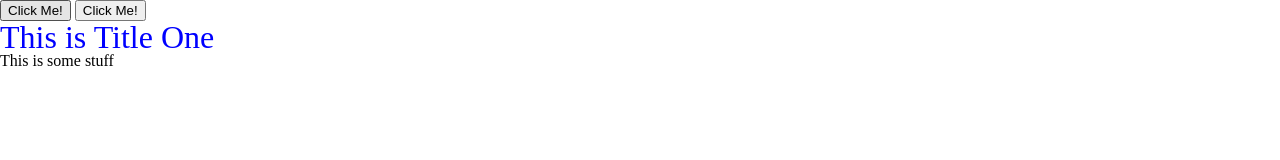
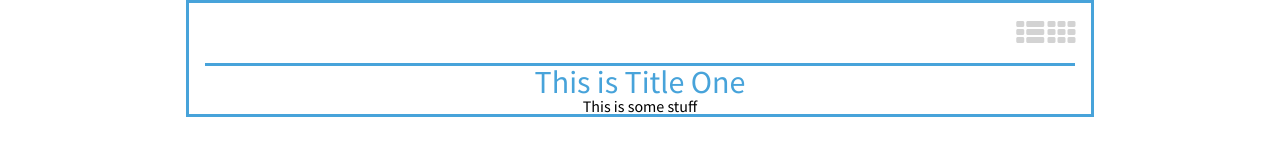
Before and after one commit to alexanderallis/ViewModeSwitch, a plain HTML site: page index.html in a window 1280 px wide. Drawn offline with Linux system fonts and the light colour scheme.

Commit message:
completely working funtinoality.

```diff
--- a/Assets/index.css
+++ b/Assets/index.css
@@ -1,13 +1,83 @@
+body{
+  font-family: 'Source Sans Pro', sans-serif;
+  width:71%;
+  border-style:none;
+  border-color:blue;
+  border-width:3px;
+  margin:0 auto;
+  text-align: center;
+}
+
+.container{
+  border-style:solid;
+  border-color:#47A3DA;
+  border-width:3px;
+  padding-left: 1em;
+  padding-right: 1em;
+
+
+}
+
+h2 {
+  color:#47A3DA;
+  font-size: 2em;
+}
+
+.button-container{
+  border-style:none;
+  border-color:#47A3DA;
+  border-width:3px;
+  text-align:right;
+  padding-top:1em;
+  padding-bottom:1em;
+}
+
+input{
+  display:none;
+}
+
+label{
+  border-style:solid;
+  color:lightgrey;
+  background-color:rgba(0,0,0,0);
+  font-size:1.75em;
+  display: inline-block;
+}
+
+label:hover{
+  color:#47A3DA;
+}
+
+input:checked +label{
+  color:#47A3DA;
+}
+
+/*button:active{
+  color:red;
+}*/
+
+
 .div-one{
+  /*--TOGGLED-VALUE--*/
   display:block;
+  /*--TOGGLED-VALUE--*/
+  border-style:none;
+  border-color:red;
+  border-top-style:solid;
+  border-top-color:#47A3DA;
+  border-width:3px;
+
+
+
 }
 
 .div-two{
+  /*--TOGGLED-VALUE--*/
   display:none;
-  color:red;
+  /*--TOGGLED-VALUE--*/
+  border-style:none;
+  border-color:red;
+  border-top-style:solid;
+  border-top-color:#47A3DA;
+  border-width:3px;
 }
-
-h1 {
-  color:blue;
-  font-size: 2em;
-}
--- a/index.html
+++ b/index.html
@@ -1,6 +1,7 @@
 <!DOCTYPE html>
 <html>
 <head>
+  <link rel="stylesheet" href="https://maxcdn.bootstrapcdn.com/font-awesome/4.5.0/css/font-awesome.min.css">
   <link href='https://fonts.googleapis.com/css?family=Source+Sans+Pro:600,400' rel='stylesheet' type='text/css'>
   <link rel="stylesheet" type="text/css" href="Assets/reset.css">
   <link rel="stylesheet" type="text/css" href="Assets/index.css">
@@ -8,17 +9,65 @@
 
 <body>
 
-<button id="clickOne">Click Me!</button>
-<button id="clickTwo">Click Me!</button>
+
+
+<div class="container">
+
+  <div class="button-container">
+  <input id="block" type="radio" name="toggle">
+    <label for="block" id="block-label">
+        <i class="fa fa-th-list"></i>
+    </label>
+  <input id="list" type="radio" name="toggle">
+    <label for="list" class="list-label">
+        <i class="fa fa-th"></i>
+    </label>
+  </div>
+  <!-- <div class="button-container">
+    <button id="clickOne">
+      <i class="fa fa-th-list"></i>
+    </button>
+    <button id="clickTwo">
+      <i class="fa fa-th"></i>
+    </button>
+  </div> -->
+  <!-- <div class="radio-buttons">
+    <input type="radio" id="button1-1">
+    <label class="card" for="button1-1">
+      <div class="icon-container">
+        <i class="fa fa-cubes icon"></i>
+      </div>
+    </label>
+  </div> -->
+
+
+
+<!-- <form id="toggle">
+  <input type="radio" name="gender" value="block" id="block">
+    <label class="card" for="block">
+      <div class="icon-container">
+        <i class="fa fa-th"></i>
+      </div>
+    </label>
+  <input type="radio" name="gender" value="list" id="list" checked>
+  <label class="card" for="list">
+    <div class="icon-container">
+      <i class="fa fa-th-list"></i>
+    </div>
+  </label>
+</form> -->
+
 
   <div class="div-one" id="divOne">
-  <h1>This is Title One</h1>
+    <h2>This is Title One</h2>
     <p>This is some stuff</p>
   </div>
 
   <div class="div-two" id="divTwo">
-  <h1>This is Title Two</h1>
+    <h2>This is Title Two</h2>
     <p>This is some stuff</p>
+  </div>
+
 </div>
 
 <script>
@@ -28,18 +77,71 @@ var Two = document.getElementById("divTwo");
 var buttonOne = document.getElementById("clickOne");
 var buttonTwo = document.getElementById("clickTwo");
 
-buttonOne.addEventListener("click", function() {
+// var toggleValue = document.getElementById("block");
+//
+// var addButton = document.getElementById("addButton");
+// var addButtonTwo = document.getElementById("addButtonTwo");
 
+var myCheckbox = document.getElementById("block");
+myCheckbox.onchange = function() {
+  One.style.display = "block";
+  Two.style.display = "none";
+  console.log("My Checkbox is now " + myCheckbox.checked + "!");
+}
+
+var myCheckbox2 = document.getElementById("list");
+myCheckbox2.onchange = function() {
   One.style.display = "none";
   Two.style.display = "block";
+  console.log("My Checkbox is now " + myCheckbox2.checked + "!");
+}
 
-});
+// if(buttonOne.onClick === true)
+// {
+//    console.log("button was clicked");
+// };
 
-buttonTwo.addEventListener("click", function() {
+// var radios = document.getElementsByName("list");
+//
+// for (var i = 0, length = radios.length; i < length; i++) {
+//     if (radios[i].checked) {
+//       One.style.display = "none";
+//       Two.style.display = "block";
+//         // do whatever you want with the checked radio
+//         alert(radios[i].value);
+//     }
+//     else{
+//       One.style.display = "block";
+//       Two.style.display = "none";
+//     }
+// };
+  //
+  //
+  // buttonOne.addEventListener("click", function() {
+  //
+  //     One.style.display = "none";
+  //     Two.style.display = "block";
+  //     // buttonOne.style.color = "#47A3DA";
+  //     // buttonTwo.style.color = "lightgrey";
+  //
+  // });
+  //
+  // buttonTwo.addEventListener("click", function() {
+  //
+  //     One.style.display = "block";
+  //     Two.style.display = "none";
+  //     // buttonOne.style.color = "lightgrey";
+  //     // buttonTwo.style.color = "#47A3DA";
+  //
+  // });
 
-    One.style.display = "block";
-    Two.style.display = "none";
-});
+// buttonOne.addEventListener("mouseover", function() {
+//
+//     buttonOne.style.color = "#47A3DA";
+//     buttonTwo.style.color = "#47A3DA";
+// });
+
+
 </script>
 
 </body>
```
Also changed, not shown: Assets/imgs/1 (1).png (added), Assets/imgs/1.png (added), Assets/imgs/10.png (added), Assets/imgs/2 (1).png (added), Assets/imgs/2.png (added), Assets/imgs/3.png (added), Assets/imgs/4.png (added), Assets/imgs/5.png (added), Assets/imgs/6.png (added), Assets/imgs/7.png (added), Assets/imgs/8.png (added), Assets/imgs/9.png (added). Lines whose indentation alone changed are shown as unchanged.
